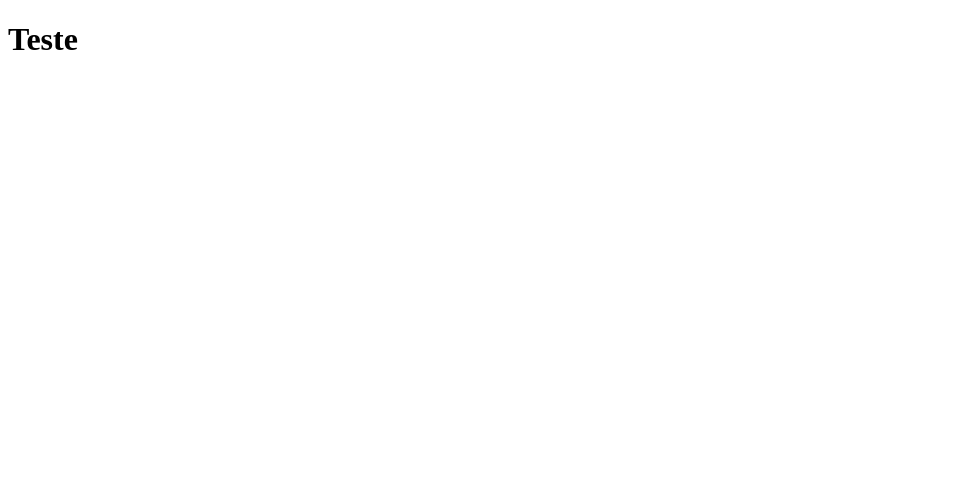
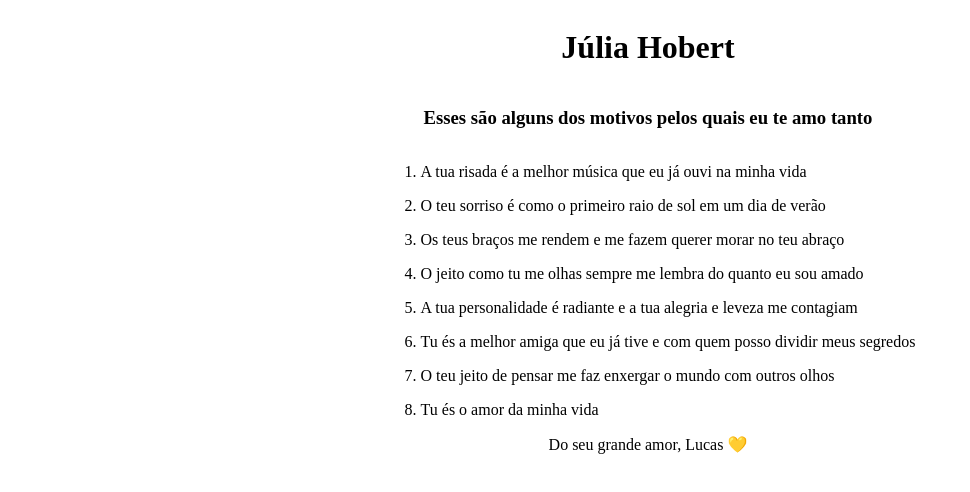
Before and after one commit to lucascprazeres/tabnews-clone, a Next.js app: page / in a window 1280 px wide. Shown: the top 492 px of the page, without its empty margins (0-970 px from the left). Built offline with nearby package versions, Linux system fonts and the light colour scheme.

Commit message:
feat: finish challenge

```diff
--- a/pages/index.js
+++ b/pages/index.js
@@ -1,5 +1,25 @@
+import styles from './index.module.css'
+
 function Home() {
-  return <h1>Teste</h1>
+  return (
+    <div className={styles.container}>
+      <h1>Júlia Hobert</h1>
+      <h3>Esses são alguns dos motivos pelos quais eu te amo tanto</h3>
+
+      <ol className={styles.list}>
+        <li>A tua risada é a melhor música que eu já ouvi na minha vida</li>
+        <li>O teu sorriso é como o primeiro raio de sol em um dia de verão</li>
+        <li>Os teus braços me rendem e me fazem querer morar no teu abraço</li>
+        <li>O jeito como tu me olhas sempre me lembra do quanto eu sou amado</li>
+        <li>A tua personalidade é radiante e a tua alegria e leveza me contagiam</li>
+        <li>Tu és a melhor amiga que eu já tive e com quem posso dividir meus segredos</li>
+        <li>O teu jeito de pensar me faz enxergar o mundo com outros olhos</li>
+        <li>Tu és o amor da minha vida</li>
+      </ol>
+
+      <span>Do seu grande amor, Lucas 💛</span>
+    </div>
+  )
 }
 
 export default Home
--- /dev/null
+++ b/pages/index.module.css
@@ -0,0 +1,13 @@
+.container {
+  height: 100vh;
+  width: 100vw;
+  display: flex;
+  flex-direction: column;
+  align-items: center;
+}
+
+.list {
+  display: flex;
+  flex-direction: column;
+  gap: 1rem;
+}
```
